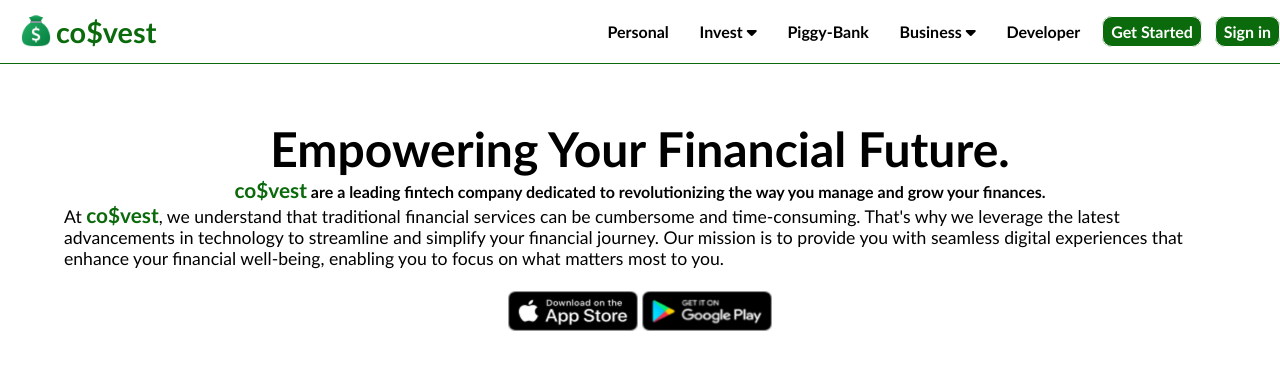
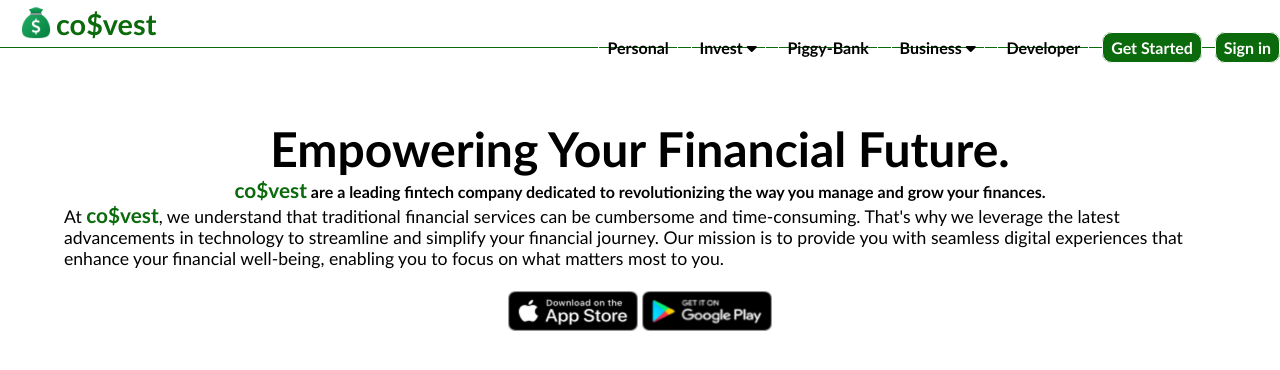
Before and after one commit to Cosmas-Emeka/co-vest.github.io, a plain HTML site: page index.html in a window 1280 px wide. Drawn offline with Linux system fonts and the light colour scheme.

Commit message:
Adjusting header section

```diff
--- a/style.css
+++ b/style.css
@@ -23,7 +23,7 @@ nav {
     top: 0;
     left: 0;
     width: 100%;
-    height: 4rem;
+    height: 3rem;
     display: flex;
     justify-content: space-between;
     align-items: center;
@@ -94,6 +94,11 @@ nav {
 .nav-links ul li .btn:hover {
     background: #fff;
     transition: 1s;
+}
+
+
+.nav-links div {
+    height: 3rem;
 }
 
 
```
